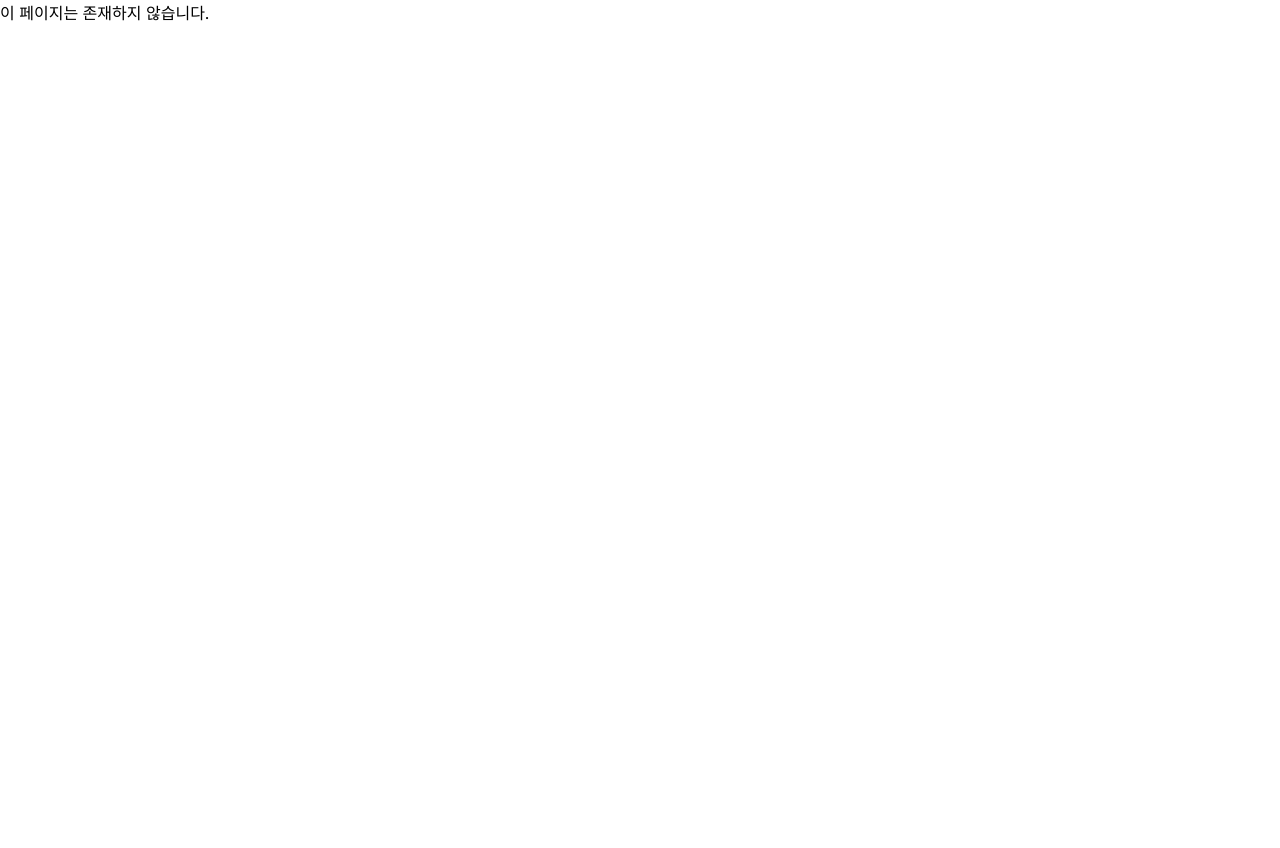
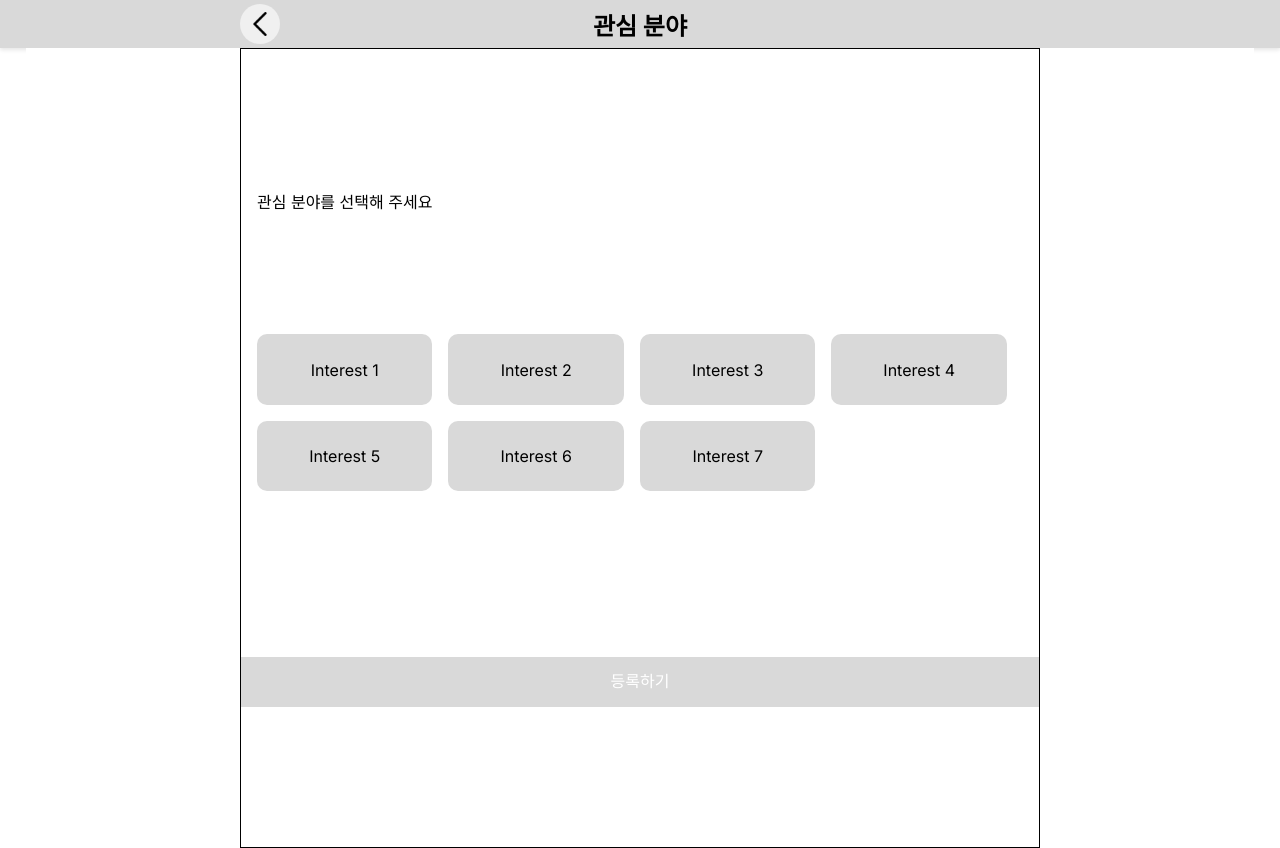
Before and after one commit to pr0-g/frontend, a Next.js app: page /mypage/edit/interests in a window 1280 px wide. Before the commit this address had no page. Before the commit the page ends 800 px from the top, so only its background shows below. Built offline with nearby package versions, Linux system fonts and the light colour scheme.

Commit message:
feat: 마이페이지 닉네임 관심 분야 정보 수정 컴포넌트 재사용

```diff
--- /dev/null
+++ b/src/app/(afterLogin)/mypage/edit/interests/page.tsx
@@ -0,0 +1,19 @@
+import InterestsMain from "@/app/_components/interests/page";
+
+const interests = [
+  "Interest 1",
+  "Interest 2",
+  "Interest 3",
+  "Interest 4",
+  "Interest 5",
+  "Interest 6",
+  "Interest 7",
+];
+
+export default function Interests() {
+  return (
+    <>
+      <InterestsMain interestsList={interests} nextLink="/signup/nickname" />
+    </>
+  );
+}
--- /dev/null
+++ b/src/app/(afterLogin)/mypage/edit/nickname/page.tsx
@@ -0,0 +1,9 @@
+import NickNameMain from "@/app/_components/nickname/page";
+
+export default function NickName() {
+  return (
+    <>
+      <NickNameMain nextLink="/home" />
+    </>
+  );
+}
```
